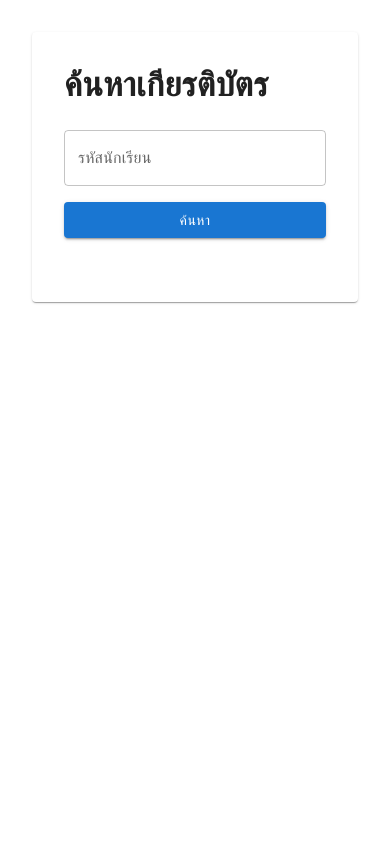
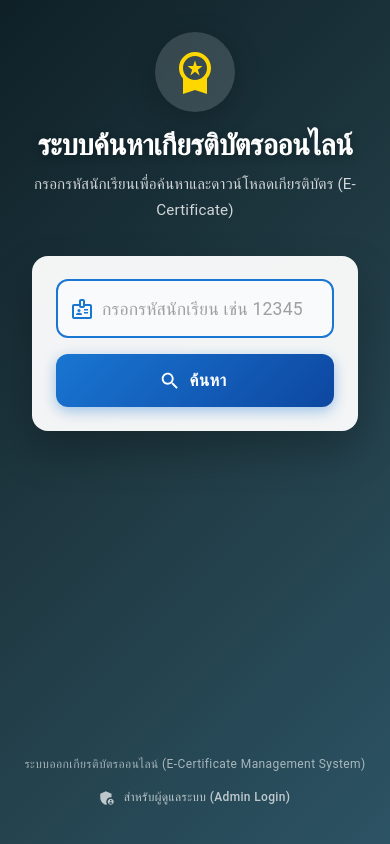
Before and after one commit to ben2tech/certificate-system, a React (Vite) app: page / in a window 390 px wide. Built offline with nearby package versions, Linux system fonts and the light colour scheme.

Commit message:
Redesign Search page with modern gradient, glassmorphism, and responsive cards

```diff
--- a/src/student/pages/Search.jsx
+++ b/src/student/pages/Search.jsx
@@ -7,142 +7,328 @@ import {
   Button,
   Card,
   CardContent,
-  Stack
+  Stack,
+  InputAdornment,
+  CircularProgress,
+  Chip,
+  Container,
+  Divider,
+  Fade,
+  IconButton
 } from "@mui/material";
+
+import {
+  Search as SearchIcon,
+  WorkspacePremium,
+  School,
+  Download,
+  Visibility,
+  BadgeOutlined,
+  CalendarMonth,
+  AdminPanelSettings,
+  ErrorOutline
+} from "@mui/icons-material";
+import { useNavigate } from "react-router-dom";
 
 import { searchCertificate } from "../services/studentApi";
 
 export default function Search() {
-
+  const navigate = useNavigate();
   const [studentId, setStudentId] = useState("");
+  const [loading, setLoading] = useState(false);
+  const [hasSearched, setHasSearched] = useState(false);
   const [result, setResult] = useState(null);
 
-  async function search() {
-
+  async function handleSearch() {
     if (!studentId.trim()) {
       alert("กรุณากรอกรหัสนักเรียน");
       return;
     }
 
+    setLoading(true);
+    setHasSearched(true);
+
     try {
-
       const res = await searchCertificate(studentId.trim());
-
       setResult(res.data || {});
-
     } catch {
-
-      alert("ค้นหาไม่สำเร็จ");
-
+      alert("ค้นหาไม่สำเร็จ กรุณาลองใหม่อีกครั้ง");
+      setResult({});
     }
 
+    setLoading(false);
   }
 
+  const totalCerts = result
+    ? Object.values(result).reduce((acc, list) => acc + list.length, 0)
+    : 0;
+
   return (
+    <Box
+      sx={{
+        minHeight: "100vh",
+        background: "linear-gradient(135deg, #0F2027 0%, #203A43 50%, #2C5364 100%)",
+        py: { xs: 4, md: 8 },
+        px: 2,
+        display: "flex",
+        flexDirection: "column",
+        justifyContent: "space-between"
+      }}
+    >
+      <Container maxWidth="md">
+        {/* Header Branding */}
+        <Box textAlign="center" mb={4}>
+          <Box
+            sx={{
+              display: "inline-flex",
+              p: 2,
+              borderRadius: "50%",
+              background: "rgba(255, 255, 255, 0.15)",
+              backdropFilter: "blur(10px)",
+              color: "#FFD700",
+              boxShadow: "0 8px 32px rgba(0, 0, 0, 0.2)",
+              mb: 2
+            }}
+          >
+            <WorkspacePremium sx={{ fontSize: { xs: 48, md: 64 } }} />
+          </Box>
+          <Typography
+            variant="h3"
+            fontWeight={800}
+            sx={{
+              color: "#ffffff",
+              letterSpacing: "-0.5px",
+              fontSize: { xs: "1.85rem", sm: "2.5rem", md: "3rem" },
+              textShadow: "0 2px 10px rgba(0,0,0,0.3)"
+            }}
+          >
+            ระบบค้นหาเกียรติบัตรออนไลน์
+          </Typography>
+          <Typography
+            variant="subtitle1"
+            sx={{
+              color: "rgba(255, 255, 255, 0.8)",
+              mt: 1,
+              fontSize: { xs: "0.95rem", md: "1.1rem" }
+            }}
+          >
+            กรอกรหัสนักเรียนเพื่อค้นหาและดาวน์โหลดเกียรติบัตร (E-Certificate)
+          </Typography>
+        </Box>
 
-    <Box
-      display="flex"
-      justifyContent="center"
-      p={4}
-    >
+        {/* Search Card */}
+        <Paper
+          elevation={12}
+          sx={{
+            p: { xs: 3, md: 4 },
+            borderRadius: 4,
+            background: "rgba(255, 255, 255, 0.95)",
+            backdropFilter: "blur(16px)",
+            boxShadow: "0 20px 40px rgba(0,0,0,0.25)"
+          }}
+        >
+          <Stack
+            direction={{ xs: "column", sm: "row" }}
+            spacing={2}
+            alignItems="stretch"
+          >
+            <TextField
+              placeholder="กรอกรหัสนักเรียน เช่น 12345"
+              value={studentId}
+              onChange={e => setStudentId(e.target.value)}
+              onKeyDown={e => e.key === "Enter" && handleSearch()}
+              fullWidth
+              autoFocus
+              InputProps={{
+                startAdornment: (
+                  <InputAdornment position="start">
+                    <BadgeOutlined color="primary" />
+                  </InputAdornment>
+                ),
+                sx: {
+                  borderRadius: 3,
+                  fontSize: "1.1rem",
+                  bgcolor: "#f8fafc"
+                }
+              }}
+            />
+            <Button
+              variant="contained"
+              size="large"
+              onClick={handleSearch}
+              disabled={loading}
+              startIcon={loading ? <CircularProgress size={20} color="inherit" /> : <SearchIcon />}
+              sx={{
+                borderRadius: 3,
+                px: 4,
+                py: { xs: 1.5, sm: "auto" },
+                fontSize: "1.05rem",
+                fontWeight: 700,
+                minWidth: 150,
+                background: "linear-gradient(135deg, #1976D2 0%, #0D47A1 100%)",
+                boxShadow: "0 4px 14px rgba(25, 118, 210, 0.4)",
+                "&:hover": {
+                  background: "linear-gradient(135deg, #1565C0 0%, #0A3880 100%)"
+                }
+              }}
+            >
+              {loading ? "กำลังค้นหา..." : "ค้นหา"}
+            </Button>
+          </Stack>
+        </Paper>
 
-      <Paper
-        sx={{
-          p: 4,
-          width: "100%",
-          maxWidth: 720
-        }}
-      >
+        {/* Search Results */}
+        {hasSearched && (
+          <Fade in={true} timeout={500}>
+            <Box mt={4}>
+              {totalCerts > 0 ? (
+                <Box>
+                  <Stack direction="row" alignItems="center" spacing={1} mb={2}>
+                    <Typography variant="h6" fontWeight={700} color="white">
+                      ผลการค้นหา
+                    </Typography>
+                    <Chip
+                      label={`พบ ${totalCerts} รายการ`}
+                      color="warning"
+                      size="small"
+                      sx={{ fontWeight: 700 }}
+                    />
+                  </Stack>
 
-        <Typography
-          variant="h4"
-          fontWeight={700}
-          mb={3}
-        >
-          ค้นหาเกียรติบัตร
-        </Typography>
-
-        <Stack spacing={2}>
-
-          <TextField
-            label="รหัสนักเรียน"
-            value={studentId}
-            onChange={e => setStudentId(e.target.value)}
-            onKeyDown={e => e.key === "Enter" && search()}
-            fullWidth
-          />
-
-          <Button
-            variant="contained"
-            onClick={search}
-          >
-            ค้นหา
-          </Button>
-
-        </Stack>
-
-        <Box mt={4}>
-
-          {result &&
-            Object.entries(result).map(([year, items]) => (
-
-              <Box key={year} mb={3}>
-
-                <Typography
-                  variant="h6"
-                  mb={2}
-                >
-                  ปี {year}
-                </Typography>
-
-                {items.map((c, i) => (
-
-                  <Card key={i} sx={{ mb: 2 }}>
-
-                    <CardContent>
-
-                      <Typography fontWeight={700}>
-                        {c.activity}
-                      </Typography>
-
-                      <Typography>
-                        เลขที่: {c.certNo}
-                      </Typography>
-
-                      <Stack direction="row" spacing={1} mt={2}>
-
-                        <Button
-                          variant="outlined"
-                          onClick={() => window.open(c.preview)}
-                        >
-                          ดู
-                        </Button>
-
-                        <Button
-                          variant="contained"
-                          onClick={() => window.open(c.download)}
-                        >
-                          ดาวน์โหลด
-                        </Button>
-
+                  {Object.entries(result).map(([year, items]) => (
+                    <Box key={year} mb={4}>
+                      <Stack direction="row" alignItems="center" spacing={1} mb={1.5}>
+                        <CalendarMonth sx={{ color: "#FFD700" }} />
+                        <Typography variant="subtitle1" fontWeight={700} color="#FFD700">
+                          ปีการศึกษา {year}
+                        </Typography>
                       </Stack>
 
-                    </CardContent>
+                      <Stack spacing={2}>
+                        {items.map((c, i) => (
+                          <Card
+                            key={i}
+                            sx={{
+                              borderRadius: 3,
+                              transition: "transform 0.2s, box-shadow 0.2s",
+                              "&:hover": {
+                                transform: "translateY(-2px)",
+                                boxShadow: "0 12px 28px rgba(0,0,0,0.2)"
+                              }
+                            }}
+                          >
+                            <CardContent sx={{ p: { xs: 2.5, md: 3 } }}>
+                              <Stack
+                                direction={{ xs: "column", sm: "row" }}
+                                justifyContent="space-between"
+                                alignItems={{ xs: "flex-start", sm: "center" }}
+                                spacing={2}
+                              >
+                                <Box>
+                                  <Stack direction="row" spacing={1} alignItems="center" mb={0.5}>
+                                    <WorkspacePremium color="primary" fontSize="small" />
+                                    <Typography variant="h6" fontWeight={700} color="#1e293b">
+                                      {c.activity || "เกียรติบัตร"}
+                                    </Typography>
+                                  </Stack>
+                                  {c.name && (
+                                    <Typography variant="body2" color="text.secondary" mb={0.5}>
+                                      ผู้รับ: <strong>{c.name}</strong> {c.school && `(${c.school})`}
+                                    </Typography>
+                                  )}
+                                  <Typography
+                                    variant="caption"
+                                    sx={{
+                                      display: "inline-block",
+                                      px: 1.2,
+                                      py: 0.3,
+                                      bgcolor: "#f1f5f9",
+                                      borderRadius: 1.5,
+                                      color: "#475569",
+                                      fontWeight: 600,
+                                      fontFamily: "monospace"
+                                    }}
+                                  >
+                                    เลขที่: {c.certNo || "-"}
+                                  </Typography>
+                                </Box>
 
-                  </Card>
+                                <Stack direction="row" spacing={1.5} width={{ xs: "100%", sm: "auto" }}>
+                                  {c.preview && (
+                                    <Button
+                                      variant="outlined"
+                                      startIcon={<Visibility />}
+                                      onClick={() => window.open(c.preview, "_blank")}
+                                      fullWidth
+                                      sx={{ borderRadius: 2, px: 2 }}
+                                    >
+                                      ดู
+                                    </Button>
+                                  )}
+                                  {c.download && (
+                                    <Button
+                                      variant="contained"
+                                      color="primary"
+                                      startIcon={<Download />}
+                                      onClick={() => window.open(c.download, "_blank")}
+                                      fullWidth
+                                      sx={{ borderRadius: 2, px: 2.5, fontWeight: 700 }}
+                                    >
+                                      ดาวน์โหลด
+                                    </Button>
+                                  )}
+                                </Stack>
+                              </Stack>
+                            </CardContent>
+                          </Card>
+                        ))}
+                      </Stack>
+                    </Box>
+                  ))}
+                </Box>
+              ) : (
+                <Paper
+                  sx={{
+                    p: 4,
+                    textAlign: "center",
+                    borderRadius: 3,
+                    bgcolor: "rgba(255, 255, 255, 0.95)"
+                  }}
+                >
+                  <ErrorOutline color="error" sx={{ fontSize: 56, mb: 1 }} />
+                  <Typography variant="h6" fontWeight={700} color="error" gutterBottom>
+                    ไม่พบข้อมูลเกียรติบัตร
+                  </Typography>
+                  <Typography variant="body2" color="text.secondary">
+                    ไม่พบข้อมูลสำหรับรหัสนักเรียน "<strong>{studentId}</strong>" กรุณาตรวจสอบรหัสนักเรียนอีกครั้ง
+                  </Typography>
+                </Paper>
+              )}
+            </Box>
+          </Fade>
+        )}
+      </Container>
 
-                ))}
-
-              </Box>
-
-            ))}
-
-        </Box>
-
-      </Paper>
-
+      {/* Footer & Admin link */}
+      <Box textAlign="center" mt={6} color="rgba(255, 255, 255, 0.6)">
+        <Typography variant="caption" display="block">
+          ระบบออกเกียรติบัตรออนไลน์ (E-Certificate Management System)
+        </Typography>
+        <Button
+          size="small"
+          startIcon={<AdminPanelSettings />}
+          onClick={() => navigate("/admin/login")}
+          sx={{
+            mt: 1,
+            color: "rgba(255, 255, 255, 0.7)",
+            fontSize: "0.75rem",
+            textTransform: "none",
+            "&:hover": { color: "#ffffff" }
+          }}
+        >
+          สำหรับผู้ดูแลระบบ (Admin Login)
+        </Button>
+      </Box>
     </Box>
-
   );
-
 }
```
